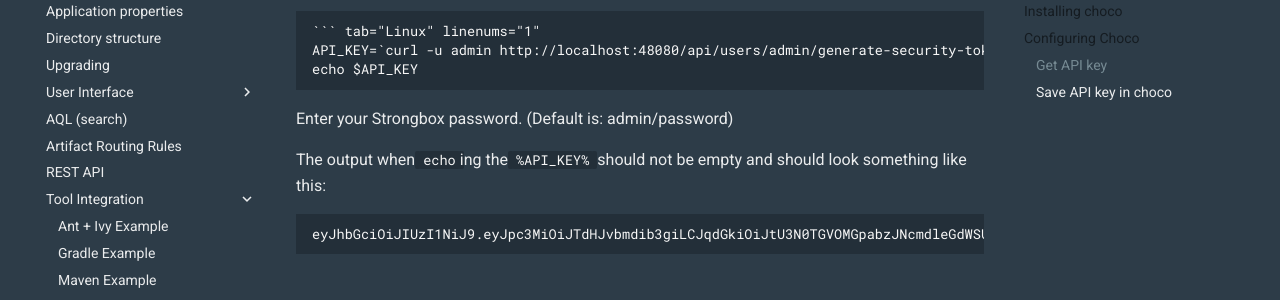
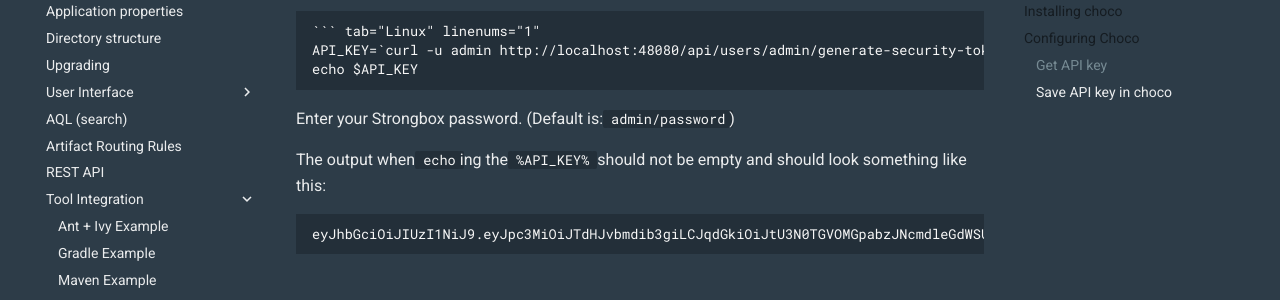
Before and after one commit to strongbox/strongbox-docs, an MkDocs documentation site: the page built from docs/user-guide/tool-integration/nuget-chocolatey-example.md, in a window 1280 px wide and 900 px high, scrolled down 1201 px. Shown: the part 151-451 px from the top of the window. Built offline with MkDocs 1.6.1 and Material for MkDocs 9.7.7, drawn with Linux system fonts in a browser that asks for light colours; comment, search, counter and statistics services are not loaded.

````diff
--- a/docs/user-guide/tool-integration/nuget-chocolatey-example.md
+++ b/docs/user-guide/tool-integration/nuget-chocolatey-example.md
@@ -45,7 +45,7 @@ API_KEY=`curl -u admin http://localhost:48080/api/users/admin/generate-security-
 echo $API_KEY
 ```
 
-Enter your Strongbox password. (Default is: admin/password)
+Enter your Strongbox password. (Default is: `admin/password`)
 
 The output when `echo`ing the `%API_KEY%` should not be empty and should look something like this:
 
````
